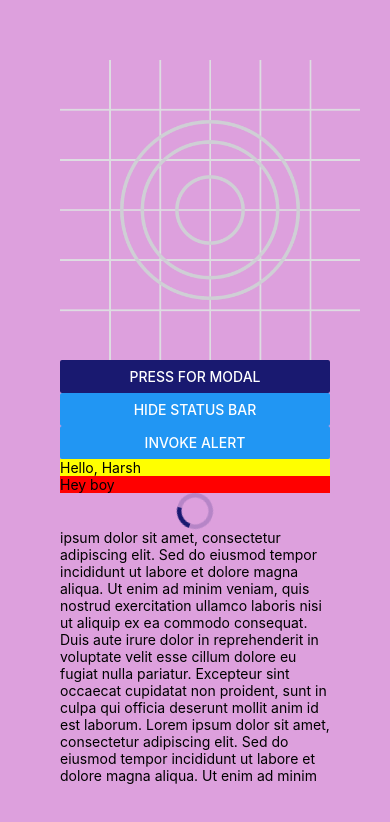
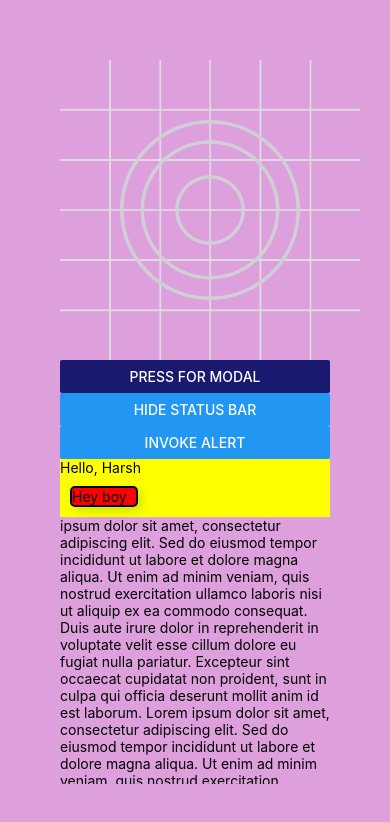
Before and after one commit to HARSHJHASD/ReactNativeFirstApp, a React Native app: screen / in a window 390 px wide. Shown: the top 822 px of the page. Built offline with nearby package versions, Linux system fonts and the light colour scheme.

Commit message:
Styls Inheritance

```diff
--- a/App.js
+++ b/App.js
@@ -95,7 +95,7 @@ export default function App() {
 
       <Greet name="Harsh" />
 
-      <ActivityIndicator size="large" color="midnightblue" />
+      {/* <ActivityIndicator size="large" color="midnightblue" /> */}
       <ScrollView>
         <Pressable
           onPress={handleTextPress}
--- a/components/Greet.js
+++ b/components/Greet.js
@@ -2,20 +2,34 @@ import { StyleSheet, Text, View } from "react-native";
 
 export default function Greet({ name }) {
   return (
-    <View style={styles.container}>
+    <View style={[styles.container]}>
       <Text>Hello, {name}</Text>
-      <View style={[styles.container, styles.container1]}>
+      <View style={[styles.container, styles.container1, styles.boxShadow]}>
         <Text>Hey boy</Text>
       </View>
     </View>
   );
 }
 
-const styles = StyleSheet.create({
+export const styles = StyleSheet.create({
   container: {
     backgroundColor: "yellow",
   },
   container1: {
     backgroundColor: "red",
+    width: "25%",
+    marginVertical: 10,
+    marginLeft: 10,
+    borderWidth: 2,
+    borderBlockColor: "black",
+    borderRadius: 5,
+  },
+  //this gets applied to apple but not to android......
+  boxShadow: {
+    shadowColor: "green",
+    shadowOpacity: 0.2,
+    shadowOffset: { width: 4, height: 4 },
+    shadowRadius: 10,
+    elevation: 8,
   },
 });
```
